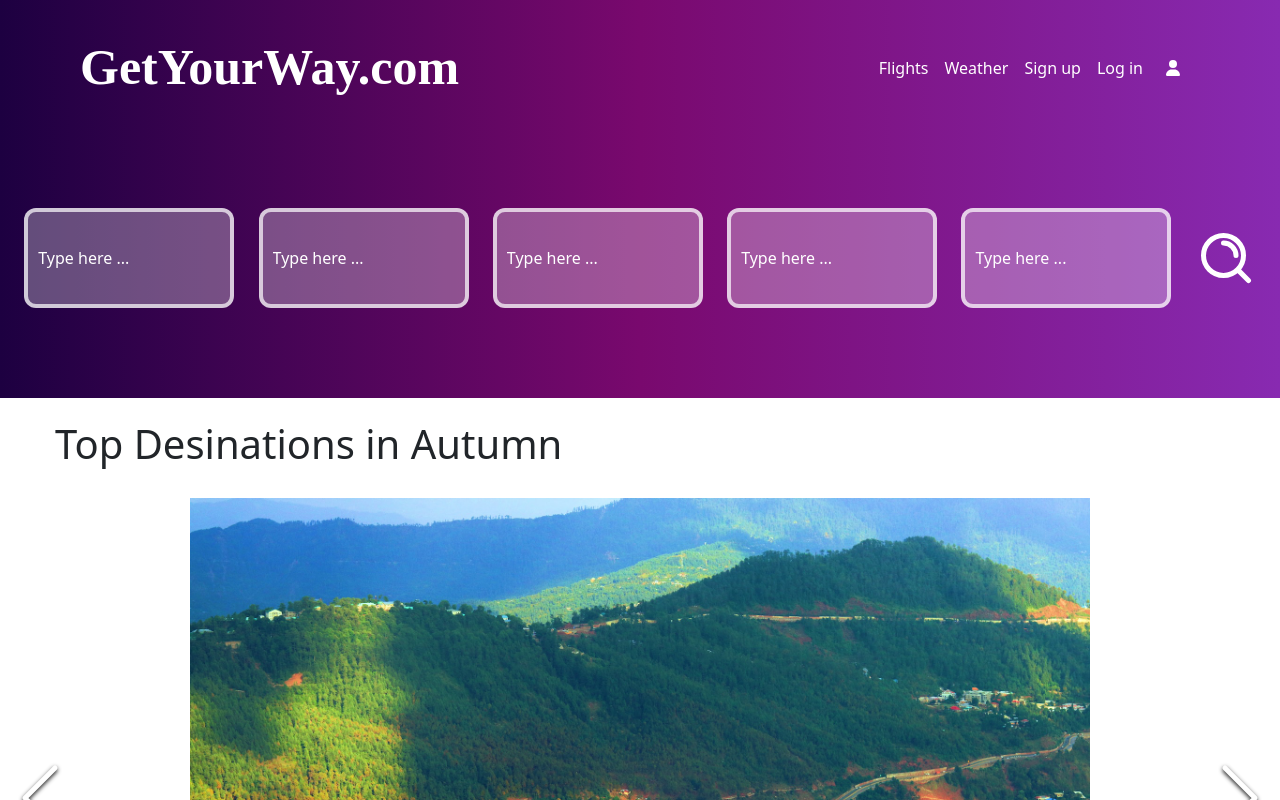
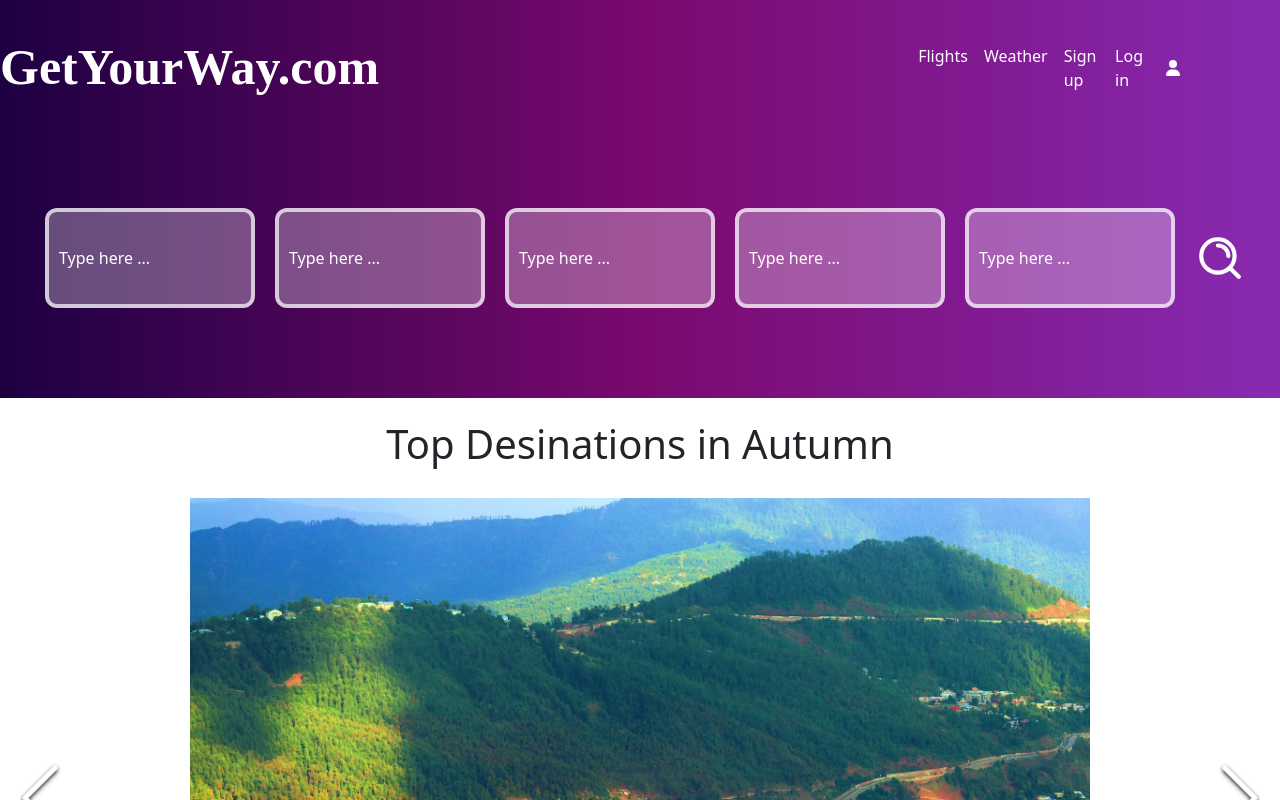
Before and after one commit to eclonghurst/SkyTwoFlyFront, a React (Create React App) app: page / in a window 1280 px wide. Shown: the top 800 px of the page. Built offline with nearby package versions, Linux system fonts and the light colour scheme.

Commit message:
moving to a center layout

```diff
--- a/src/CssFiles/ButtonCSS.css
+++ b/src/CssFiles/ButtonCSS.css
@@ -4,13 +4,16 @@
 .ButtonBarContainer {
   display: flex;
   flex-direction: row;
-  justify-content: space-evenly;
+  justify-content: center;
   align-items: center;
   flex-wrap: wrap;
   height: 280px;
   /* background-color: rgb(150, 62, 150); */
   background: rgb(29,0,65);
   background: linear-gradient(90deg, rgba(29,0,65,1) 0%, rgba(121,9,110,1) 50%, rgba(136,42,177,1) 100%);
+}
+.buttonContainer {
+  padding: 10px;
 }
 
 /* onClick border (removed) */
@@ -82,6 +85,7 @@
   .searchButton{
     width: 60px;
     height: 80px;
+    padding-left: 10px;
   }
 
   .searchButton:hover{
--- a/src/CssFiles/HeroSectionCSS.css
+++ b/src/CssFiles/HeroSectionCSS.css
@@ -1,9 +1,8 @@
 .heroTaglineContainer {
     display: flex;
-    justify-content: left;
+    justify-content: center;
     align-items: center;
     width: 100%;
     height: 100px;
-    padding-left: 55px;
 
 }
--- a/src/CssFiles/NavBarCSS.css
+++ b/src/CssFiles/NavBarCSS.css
@@ -1,4 +1,5 @@
 nav.navbar {
+    display: flex;
     background: linear-gradient(90deg, rgba(29,0,65,1) 0%, rgba(121,9,110,1) 50%, rgba(136,42,177,1) 100%);
     padding-top: 25px;
 }
@@ -8,7 +9,6 @@ a.navbar-brand{
     color:#ffffff;
     font-size: 50px;
     font-weight: bold;
-    padding-left: 80px;
 }
 
 a.navbar-brand:hover{
@@ -39,7 +39,7 @@ ul.navbar-nav{
 
 @media (min-width: 992px){
 .navbar-expand-lg .navbar-collapse {
-    justify-content: flex-end;
-
+    justify-content:center;
+    padding-left: 500px;
 }
 }
```
Also changed, not shown: src/Components/NavBar.jsx (+3 -4 lines), src/Components/HeroCarousel.jsx (deleted), src/CssFiles/HeroCarouselCSS.css (deleted).
